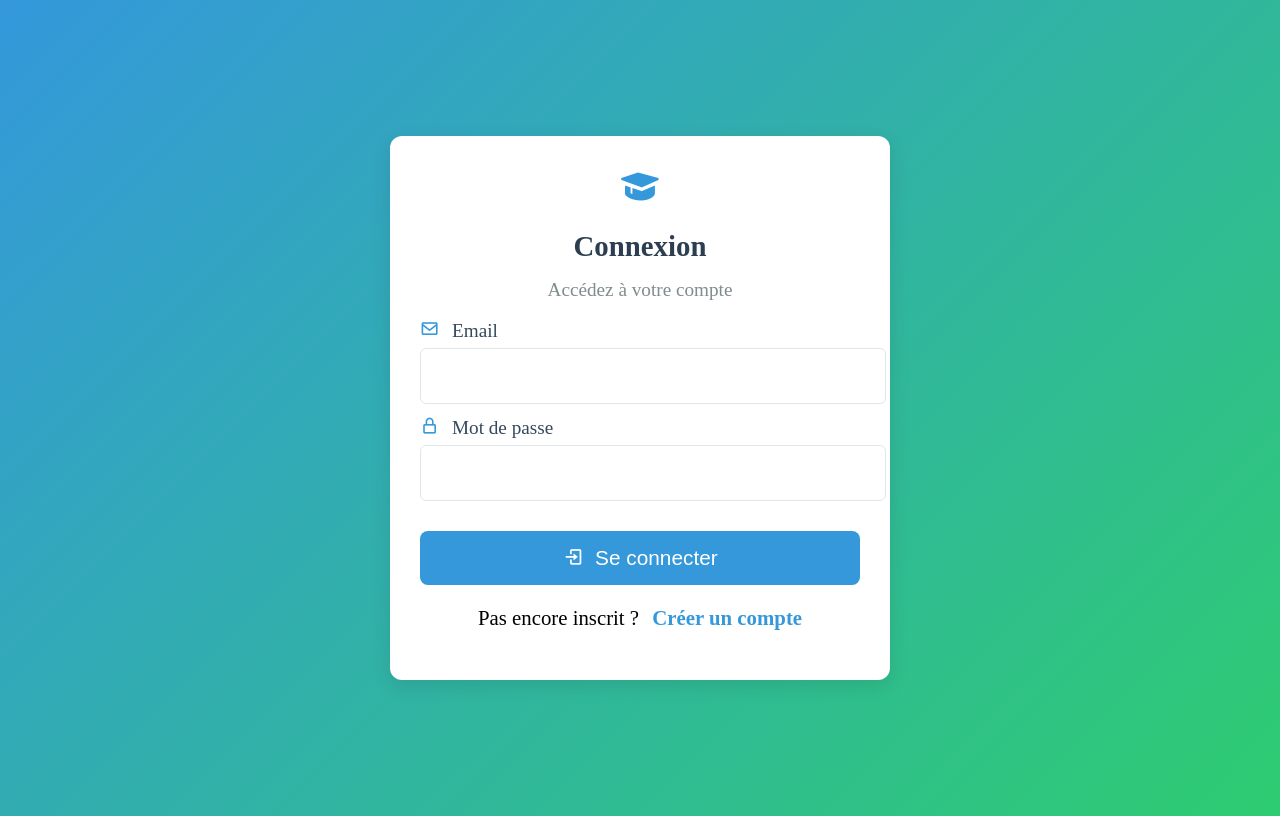
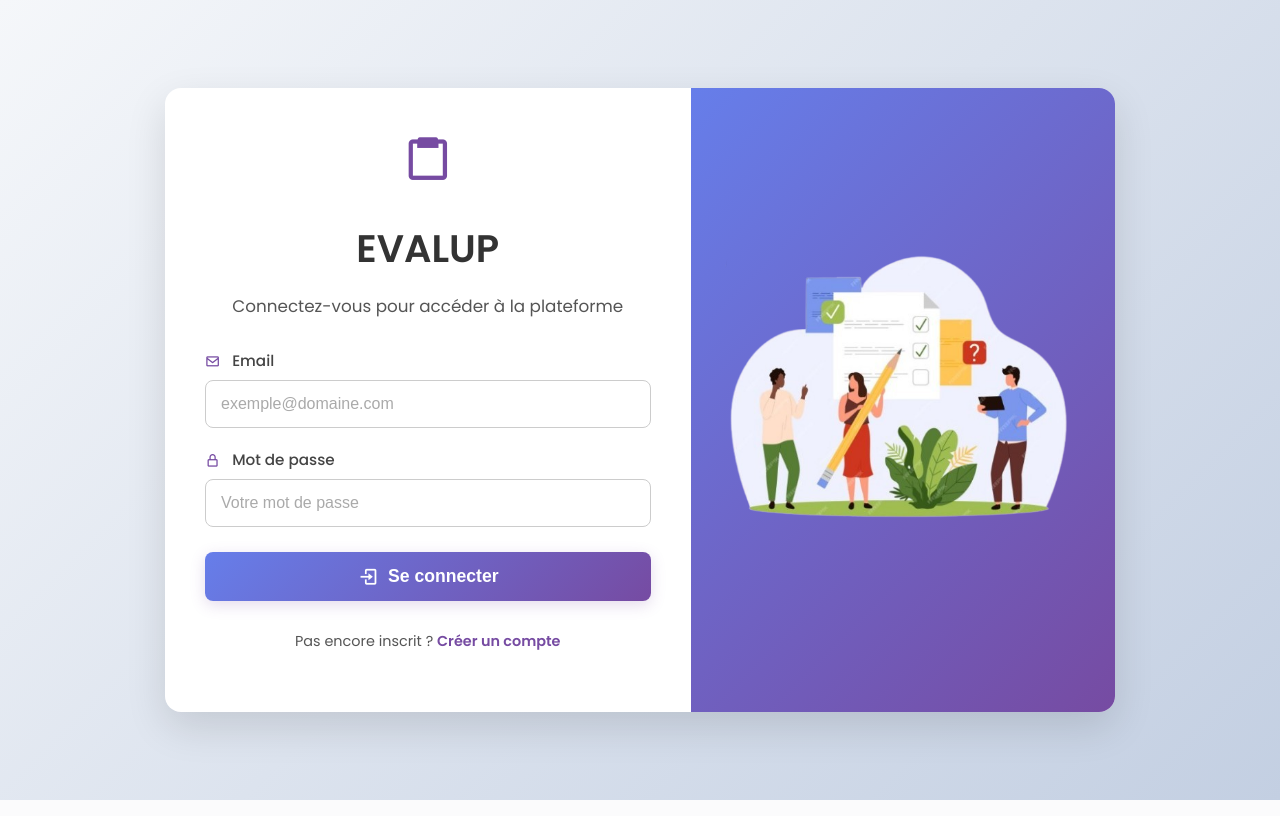
Before and after one commit to MANEL12J/gestion_evaluations, a PHP site: page /pages/login.html in a window 1280 px wide. Run offline with PHP 8.4, Linux system fonts and the light colour scheme.

Commit message:
first commit

```diff
--- a/assets/login.css
+++ b/assets/login.css
@@ -1,117 +1,233 @@
+/* Global styles */
+body,
+html {
+    margin: 0;
+    padding: 0;
+    box-sizing: border-box;
+    font-family: 'Poppins', sans-serif; /* Added a modern font */
+}
+
 /* Page de connexion */
 .login-page {
     min-height: 100vh;
     display: flex;
     align-items: center;
     justify-content: center;
-    background: linear-gradient(135deg, #3498db, #2ecc71);
+    background: linear-gradient(135deg, #f5f7fa, #c3cfe2); /* New subtle page background */
+    padding: 20px;
 }
 
 .login-container {
-    width: 95%;
-    max-width: 500px;
-    padding: 25px;
+    width: 100%;
+    max-width: 950px;
+    display: flex;
+    background: white;
+    border-radius: 16px;
+    box-shadow: 0 15px 40px rgba(0, 0, 0, 0.12);
+    overflow: hidden;
 }
 
-.register .login-container {
-    max-width: 600px;
+.login-form-column {
+    flex-basis: 55%; /* Give a bit more space to the form */
+    padding: 45px 40px;
+    display: flex;
+    flex-direction: column;
+    justify-content: center;
+    /* No explicit background here, will be white due to .login-box or .login-container */
+}
+
+.login-image-column {
+    flex-basis: 45%;
+    background: linear-gradient(135deg, #667eea 0%, #764ba2 100%); /* Original gradient for image side */
+    display: flex;
+    align-items: center;
+    justify-content: center;
+    padding: 30px;
+    position: relative; /* For potential pseudo-elements or overlays if needed */
+}
+
+.login-image-column img {
+    max-width: 100%;
+    max-height: 480px; /* Increased from 380px */
+    height: auto;
+    object-fit: contain;
 }
 
 .login-box {
-    background: white;
-    border-radius: 12px;
-    box-shadow: 0 6px 20px rgba(0, 0, 0, 0.1);
-    padding: 30px;
+    width: 100%;
 }
 
 .login-header {
     text-align: center;
-    margin-bottom: 15px;
+    margin-bottom: 30px;
 }
 
-.login-header i {
-    font-size: 2.8em;
-    color: #3498db;
-    margin-bottom: 2px;
+.login-header i { /* EVALUP Icon */
+    font-size: 3.2em;
+    color: #764ba2; /* Original main theme color */
+    margin-bottom: 10px;
     display: inline-block;
 }
 
-.login-header h1 {
-    font-size: 1.8em;
-    color: #2c3e50;
-    margin-bottom: 4px;
-    line-height: 1;
+.login-header h1 { /* EVALUP Title */
+    font-size: 2.4em;
+    color: #333; /* Original text color */
+    margin-bottom: 8px;
+    font-weight: 600;
 }
 
 .login-header p {
-    color: #7f8c8d;
-    font-size: 1.2em;
-    line-height: 1;
+    color: #555; /* Original text color */
+    font-size: 1.05em;
+    line-height: 1.5;
 }
 
 /* Formulaire */
 .login-form {
-    margin-top: 20px;
+    margin-top: 25px;
 }
 
 .form-group {
-    margin-bottom: 12px;
+    margin-bottom: 20px;
 }
 
 .form-group label {
     display: block;
-    margin-bottom: 6px;
-    color: #34495e;
-    font-size: 1.2em;
+    margin-bottom: 8px;
+    color: #444; /* Original text color */
+    font-size: 0.95em;
+    font-weight: 500;
 }
 
 .form-group label i {
     margin-right: 8px;
-    color: #3498db;
+    color: #764ba2; /* Original icon color */
+    vertical-align: middle;
 }
 
 .form-group input {
     width: 100%;
-    padding: 8px 12px;
-    border: 1px solid #e0e6ed;
-    border-radius: 6px;
+    padding: 12px 15px;
+    border: 1px solid #ccc; /* Original border */
+    border-radius: 8px;
     font-size: 1em;
-    height: 38px;
+    height: 48px;
+    box-sizing: border-box;
+    transition: border-color 0.3s ease, box-shadow 0.3s ease;
+    /* background-color and color revert to default */
+}
+
+.form-group input::placeholder {
+    color: #aaa; /* Original placeholder color */
+}
+
+.form-group input:focus {
+    outline: none;
+    border-color: #764ba2; /* Original focus border color */
+    box-shadow: 0 0 0 3px rgba(118, 75, 162, 0.15); /* Original focus shadow */
+    /* background-color reverts to default */
 }
 
 .login-btn {
     width: 100%;
-    padding: 15px;
-    background: #3498db;
+    padding: 14px;
+    background: linear-gradient(135deg, #667eea, #764ba2);
     color: white;
     border: none;
     border-radius: 8px;
-    font-size: 1.3em;
+    font-size: 1.1em;
+    font-weight: 600;
     cursor: pointer;
     display: flex;
     align-items: center;
     justify-content: center;
-    gap: 12px;
-    margin-top: 30px;
+    gap: 10px;
+    margin-top: 25px;
+    transition: all 0.3s ease;
+    box-shadow: 0 4px 15px rgba(118, 75, 162, 0.2);
 }
 
 .login-btn:hover {
-    background: #2980b9;
+    opacity: 0.9;
+    box-shadow: 0 6px 20px rgba(118, 75, 162, 0.3);
+}
+
+.login-btn i {
+    font-size: 1.2em;
 }
 
 .login-footer {
     text-align: center;
-    margin-top: 20px;
-    font-size: 1.3em;
+    margin-top: 30px;
+    font-size: 0.9em;
+    color: #555; /* Original text color */
 }
 
 .login-footer a {
-    color: #3498db;
+    color: #764ba2; /* Original link color */
     text-decoration: none;
     font-weight: 600;
-    margin-left: 8px;
 }
 
 .login-footer a:hover {
     text-decoration: underline;
 }
+
+/* Responsive adjustments */
+@media (max-width: 860px) { /* Adjusted breakpoint */
+    .login-container {
+        flex-direction: column;
+        max-width: 480px;
+    }
+
+    .login-form-column,
+    .login-image-column {
+        flex-basis: auto;
+    }
+
+    .login-image-column {
+        order: -1; /* Image on top */
+        padding: 40px 20px;
+        min-height: 320px; /* Increased to accommodate larger image on mobile */
+        /* background is set by the main .login-image-column rule */
+    }
+
+    .login-image-column img {
+        max-height: 250px; /* Increased for mobile view */
+    }
+
+    .login-form-column {
+        padding: 40px 25px;
+        /* background is not explicitly set here, form column is white */
+    }
+
+    .login-header h1 {
+        font-size: 2.1em;
+    }
+    .login-header i {
+        font-size: 2.8em;
+    }
+}
+
+@media (max-width: 480px) {
+    .login-page {
+        padding: 15px;
+    }
+    .login-form-column {
+        padding: 30px 20px;
+    }
+    .login-header h1 {
+        font-size: 1.9em;
+    }
+     .login-header p {
+        font-size: 1em;
+    }
+    .form-group input {
+        height: 44px;
+        padding: 10px 12px;
+    }
+    .login-btn {
+        padding: 12px;
+        font-size: 1em;
+    }
+}
--- a/assets/style.css
+++ b/assets/style.css
@@ -34,7 +34,7 @@
     /* Couleurs de fond */
     --bg-light: #f4f4f4;
     --bg-white: #ffffff;
-    --bg-gradient: linear-gradient(135deg, var(--primary), var(--secondary));
+    --bg-gradient:linear-gradient(135deg, #667eea, #764ba2);
 
     /* Bordures et ombres */
     --border-light: #e0e6ed;
--- a/pages/login.html
+++ b/pages/login.html
@@ -5,15 +5,17 @@
     <meta name="viewport" content="width=device-width, initial-scale=1.0">
     <link rel="stylesheet" href="../assets/login.css">
     <link href='https://unpkg.com/boxicons@2.1.4/css/boxicons.min.css' rel='stylesheet'>
-    <title>Connexion - Gestion des Évaluations</title>
+    <link href="https://fonts.googleapis.com/css2?family=Poppins:wght@400;500;600&display=swap" rel="stylesheet">
+    <title>EVALUP - Connexion</title>
 </head>
 <body class="login-page">
     <div class="login-container">
+        <div class="login-form-column">
             <div class="login-box">
                 <div class="login-header">
-                <i class='bx bxs-graduation'></i>
-                <h1>Connexion</h1>
-                <p>Accédez à votre compte</p>
+                    <i class='bx bx-clipboard'></i> <!-- Changed icon to clipboard -->
+                    <h1>EVALUP</h1>
+                    <p>Connectez-vous pour accéder à la plateforme</p>
                 </div>
 
                 <form id="loginForm" class="login-form">
@@ -22,7 +24,7 @@
                             <i class='bx bx-envelope'></i>
                             Email
                         </label>
-                    <input type="email" id="email" name="email" required>
+                        <input type="email" id="email" name="email" required placeholder="exemple@domaine.com">
                     </div>
 
                     <div class="form-group">
@@ -30,7 +32,7 @@
                             <i class='bx bx-lock-alt'></i>
                             Mot de passe
                         </label>
-                    <input type="password" id="password" name="password" required>
+                        <input type="password" id="password" name="password" required placeholder="Votre mot de passe">
                     </div>
 
                     <button type="button" onclick="auth.login()" class="login-btn">
@@ -44,6 +46,10 @@
                 </div>
             </div>
         </div>
+        <div class="login-image-column">
+            <img src="../assets/images/login-illustration.png" alt="Illustration EVALUP">
+        </div>
+    </div>
     <script src="../assets/scripts.js"></script>
 </body>
 </html>
```
Also changed, not shown: assets/register.css (added, +156 -0 lines), pages/register.html (+14 -13 lines), assets/images/login-illustration.png (added), assets/images/login-illustration2.png (added). Lines whose indentation alone changed are shown as unchanged.
